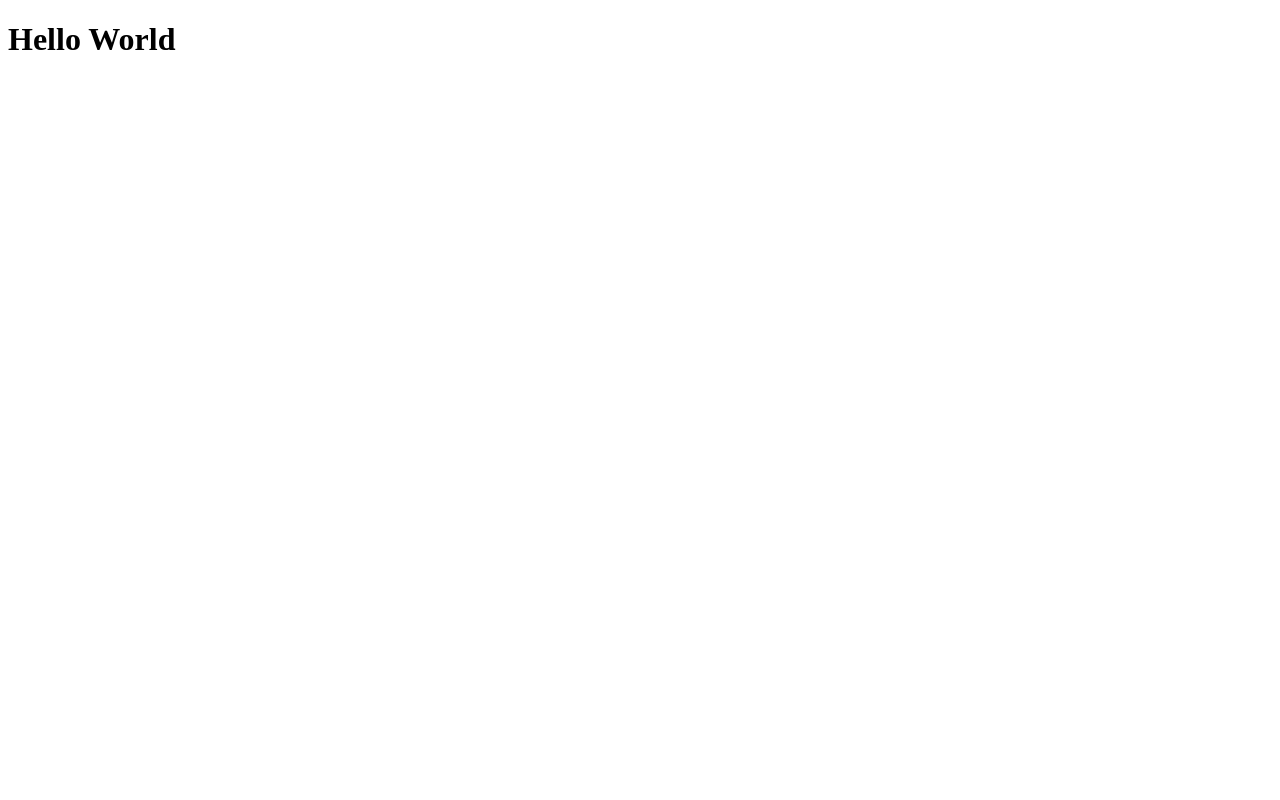
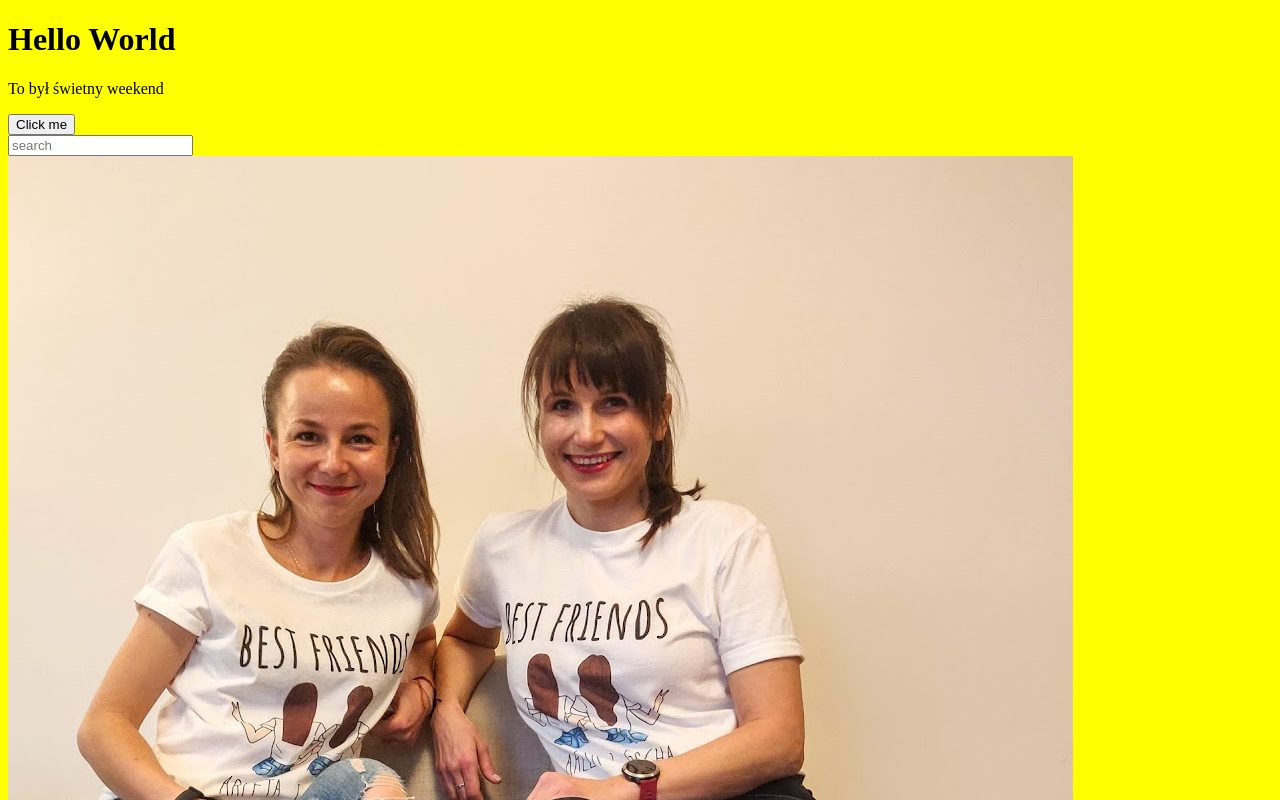
Before and after one commit to Qrza88/html_basic, a plain HTML site: page index.html in a window 1280 px wide. Shown: the top 800 px of the page. Drawn offline with Linux system fonts and the light colour scheme.

Commit message:
update2.0

```diff
--- a/index.html
+++ b/index.html
@@ -1,7 +1,17 @@
 <!DOCTYPE html>
 <html>
-	<head></head>
-	<body>
-	<h1>Hello World</h1>
+	<head>
+		<title>Crazy Girls</title>
+	</head>
+	<body style="background-color:yellow">
+	<div class="info">
+		<h1>Hello World</h1>
+	<p>To był świetny weekend</p>
+	</div>
+	<button>Click me</button>
+	<div id="news">
+	<input type="password" placeholder="search">
+	</div>
+	<img src="friend.jpg">
 	</body>
 </html>
```
Also changed, not shown: friend.jpg (added), jezioro.jpg (added).
